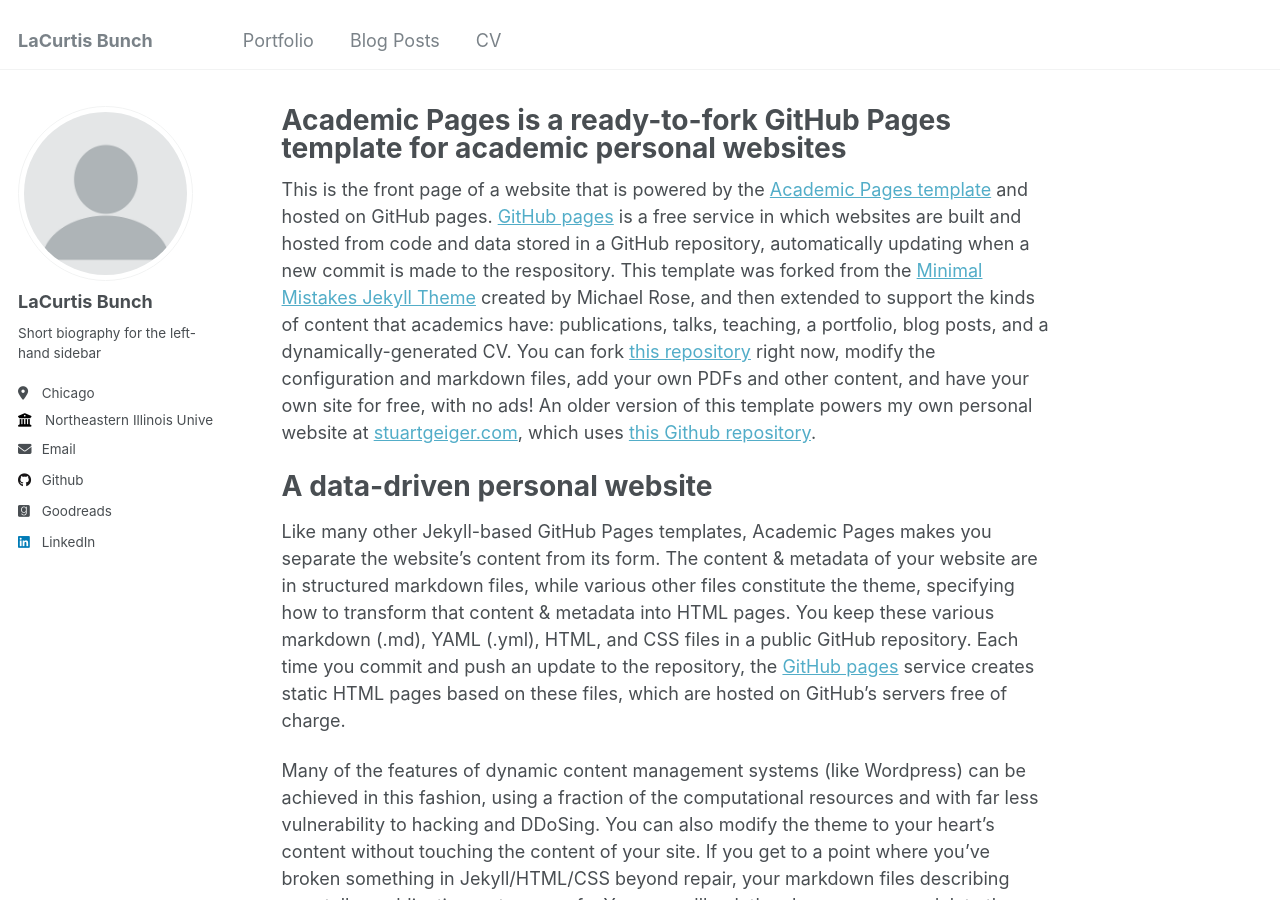
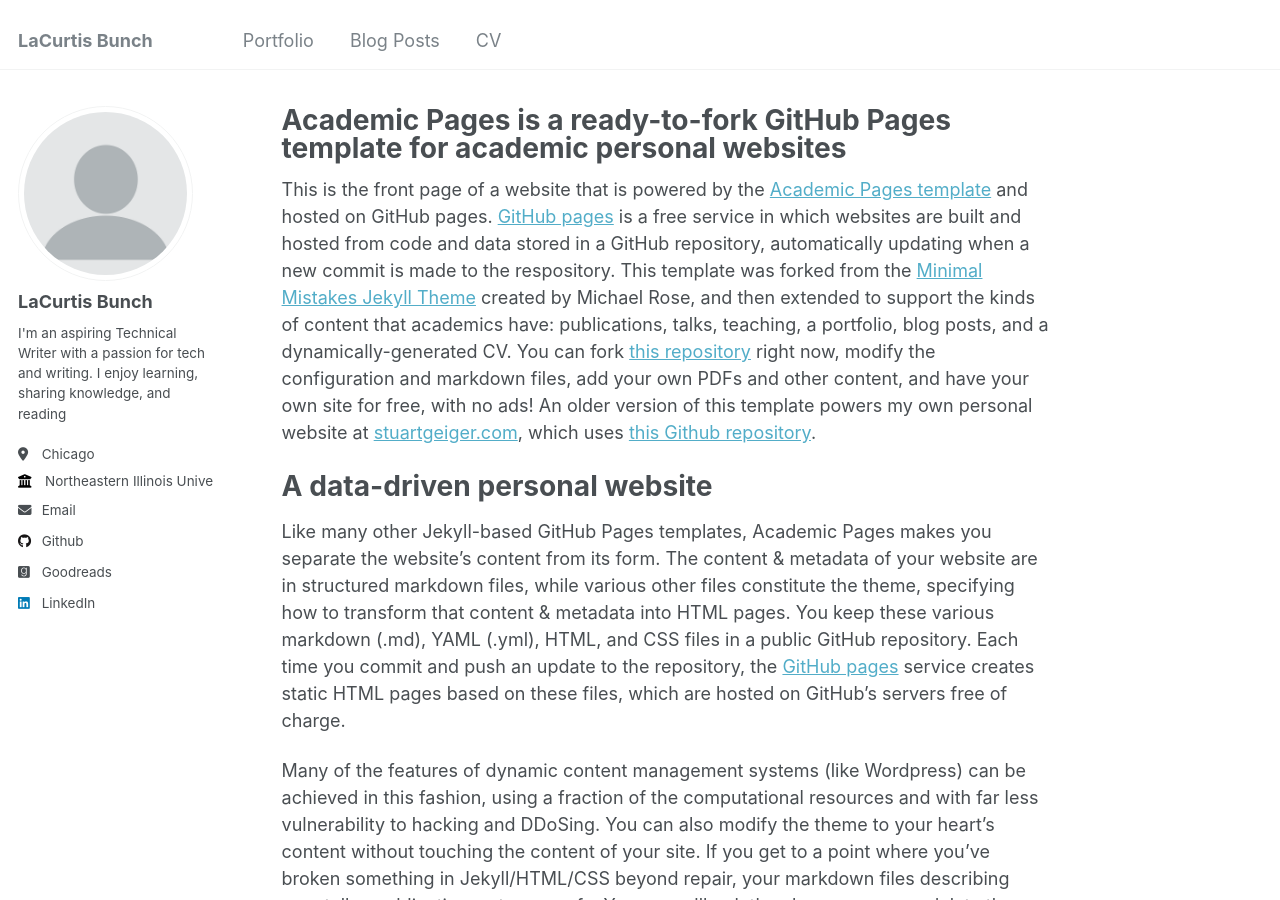
Before and after one commit to LaCurtisBunch/LaCurtisBunch.github.io, a Jekyll site: the page built from _pages/about.md, in a window 1280 px wide and 900 px high. Built offline with Jekyll 4.4.1, drawn with Linux system fonts in a browser that asks for light colours.

Commit message:
added sidebar description

```diff
--- a/_config.yml
+++ b/_config.yml
@@ -24,7 +24,7 @@ author:
   avatar           : "profile.png"
   name             : "LaCurtis Bunch"
   pronouns         : # example: "she/her"
-  bio              : "Short biography for the left-hand sidebar"
+  bio              : "I'm an aspiring Technical Writer with a passion for tech and writing. I enjoy learning, sharing knowledge, and reading"
   location         : "Chicago"
   employer         : "Northeastern Illinois University"
   uri              : # URL
```
